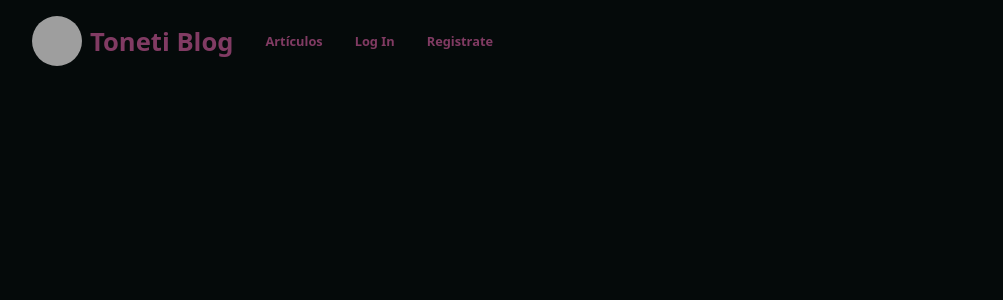
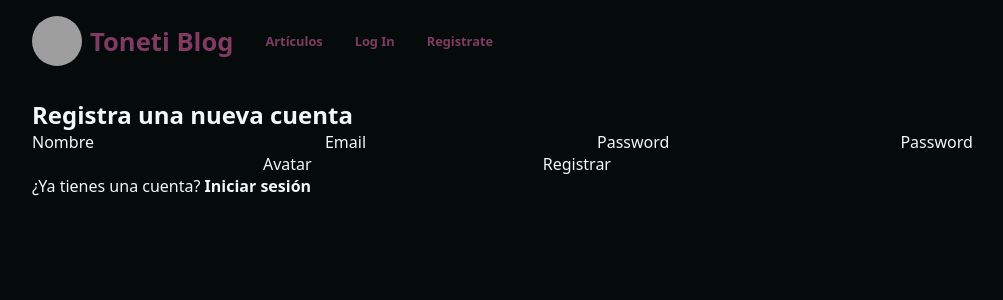
Before and after one commit to Ton3t/react-blog-client, a React (Create React App) app: page /register in a window 1280 px wide. Shown: the top 300 px of the page, without its empty margins (124-1127 px from the left). Built offline with nearby package versions, Linux system fonts and the light colour scheme; grey boxes are pictures that could not be loaded; a web font is replaced by a local one.

Commit message:
register component

```diff
--- a/src/Router.js
+++ b/src/Router.js
@@ -3,6 +3,7 @@ import { BrowserRouter, Routes, Route } from "react-router-dom";
 import Navbar from "./components/misc/Navbar";
 import Home from "./components/home/Home";
 import Articulos from "./components/posts/Articulos";
+import Register from "./components/auth/Register";
 
 function Router() {
   return (
@@ -12,7 +13,7 @@ function Router() {
         <Route exact path="/" element={<Home />} />
         <Route path="/articulos" element={<Articulos />} />
         <Route path="/login">Login</Route>
-        <Route path="/register">Register</Route>
+        <Route path="/register" element={<Register />} />
       </Routes>
     </BrowserRouter>
   );
--- /dev/null
+++ b/src/components/auth/Register.js
@@ -0,0 +1,61 @@
+import React, { useState } from 'react';
+import Axios from 'axios';
+import { Link } from 'react-router-dom';
+
+function Register() {
+
+  const [formNombre, setFormNombre] = useState("");
+  const [formEmail, setFormEmail] = useState("");
+  const [formPassword, setFormPassword] = useState("");
+  const [formPasswordVerify, setFormPasswordVerify] = useState("");
+  const [formImg, setFormImg] = useState("");
+
+  function closeEditor() {
+    setFormNombre("");
+    setFormEmail("");
+    setFormPassword("");
+    setFormPasswordVerify("");
+    setFormImg("");
+  }
+
+  async function register(e) {
+    e.preventDefault();
+
+    const registerData = {
+      nombre: formNombre,
+      password: formPassword,
+      passwordVerify: formPasswordVerify,
+      imagen: formImg
+    }
+
+    await Axios.post("http://localhost:5000/auth", registerData);
+    closeEditor();
+  }
+
+  return (
+    <div className='auth-form'>
+      <h2>Registra una nueva cuenta</h2>
+      <form onSubmit={register}>
+        <label htmlFor='form-nombre'>Nombre</label>
+        <input id='form-nombre' type='text' value={formNombre} onChange={(e) => setFormNombre(e.target.value)} />
+
+        <label htmlFor='form-email'>Email</label>
+        <input id='form-email' type='email' value={formEmail} onChange={(e) => setFormEmail(e.target.value)} />
+
+        <label htmlFor='form-password'>Password</label>
+        <input id='form-password' type='text' value={formPassword} onChange={(e) => setFormPassword(e.target.value)} />
+
+        <label htmlFor='form-password'>Password</label>
+        <input id='form-passwordVerify' type='text' value={formPasswordVerify} onChange={(e) => setFormPasswordVerify(e.target.value)} />
+
+        <label htmlFor='form-img'>Avatar</label>
+        <input id='form-img' type='fyle' value={formImg} onChange={(e) => setFormImg(e.target.value)} />
+
+        <button type='submit'>Registrar</button>
+      </form>
+      <p>¿Ya tienes una  cuenta? <Link to="/login">Iniciar sesión</Link></p>
+    </div>
+  )
+}
+
+export default Register;
--- a/src/components/posts/Articulos.js
+++ b/src/components/posts/Articulos.js
@@ -7,7 +7,7 @@ import "./Articulos.scss";
 function Articulos() {
   const [posts, setPosts] = useState([]);
   const [postEditorOpen, setPostEditorOpen] = useState(false);
-  const [edtPostData, setEditPostData] = useState(null);
+  const [editPostData, setEditPostData] = useState(null);
 
 
   useEffect(() => {
```
